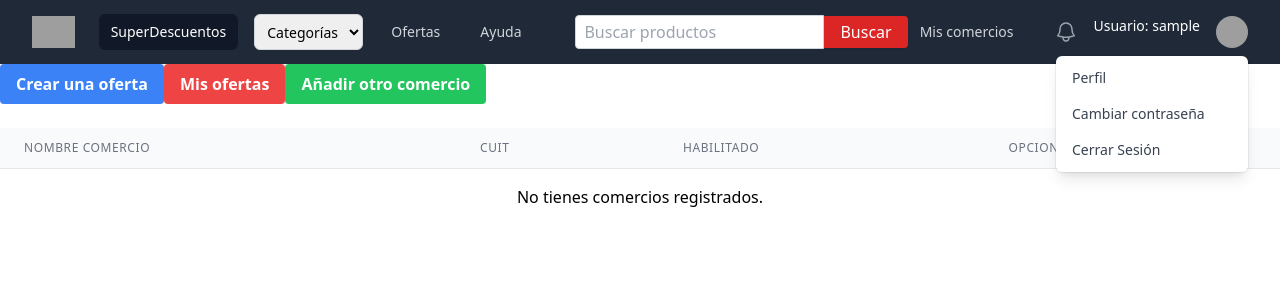
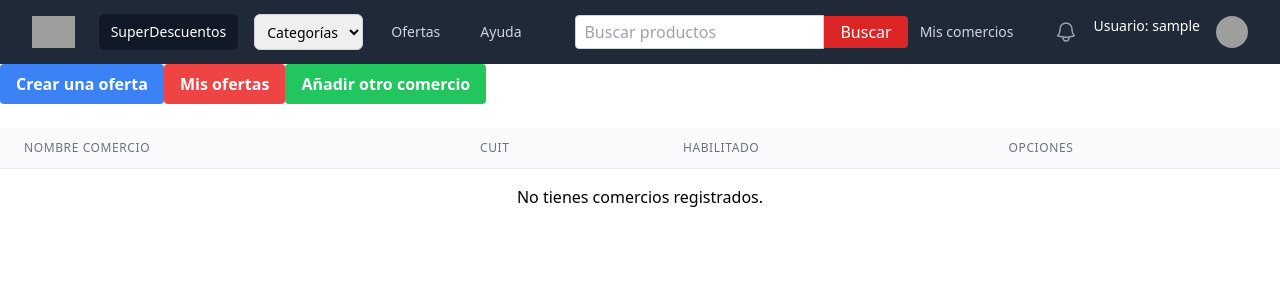
Before and after one commit to pablomarello/proyecto_descuentos2, a Django app: page /oferente/lista_comercios/ in a window 1280 px wide. Shown: the top 300 px of the page. Run offline with Django 5.2, Linux system fonts and the light colour scheme; the visitor is signed in with stand-in values (Sample User, id 1); data that the repository does not hold is empty; parts of the project's set-up code (start-up, migrations or seed data) failed here and were passed over; some libraries are stand-ins or nearby versions; grey boxes are pictures that could not be loaded.

Commit message:
modificacion del base y cerrar sesion

```diff
--- a/templates/base.html
+++ b/templates/base.html
@@ -115,12 +115,13 @@
                 </button>
               </div>
 
-              <div class="absolute right-0 z-10 mt-2 w-48 origin-top-right rounded-md bg-white py-1 shadow-lg ring-1 ring-black ring-opacity-5 focus:outline-none" role="menu" aria-orientation="vertical" aria-labelledby="user-menu-button" tabindex="-1">
+              <div id="user-menu" class=" hidden absolute right-0 z-10 mt-2 w-48 origin-top-right rounded-md bg-white py-1 shadow-lg ring-1 ring-black ring-opacity-5 focus:outline-none" role="menu" aria-orientation="vertical" aria-labelledby="user-menu-button" tabindex="-1">
                 <!-- Active: "bg-gray-100", Not Active: "" -->
-                <a href="#" class="block px-4 py-2 text-sm text-gray-700" role="menuitem" tabindex="-1" id="user-menu-item-0">Perfil</a>
-                <a href="{%url 'reset_password'%}" class="block px-4 py-2 text-sm text-gray-700" role="menuitem" tabindex="-1" id="user-menu-item-1">Cambiar contraseña</a>
-                <a href="{% url 'cerrar_sesion' %}" class="block px-4 py-2 text-sm text-gray-700" role="menuitem" tabindex="-1" id="user-menu-item-2">Cerrar Sesión</a>
+                <a href="#" class="block px-4 py-2 text-sm text-gray-700" role="menuitem" tabindex="-1" id="menu-item-0">Perfil</a>
+                <a href="{%url 'reset_password'%}" class="block px-4 py-2 text-sm text-gray-700" role="menuitem" tabindex="-1" id="menu-item-1">Cambiar contraseña</a>
+                <a href="{% url 'cerrar_sesion' %}" class="block px-4 py-2 text-sm text-gray-700" role="menuitem" tabindex="-1" id="menu-item-2">Cerrar Sesión</a>
               </div>
+
               {% else %}
               <div class="flex space-x-4">
                 <!-- Current: "bg-gray-900 text-white", Default: "text-gray-300 hover:bg-gray-700 hover:text-white" -->
@@ -155,6 +156,11 @@
     function onSubmit(token) {
       document.getElementById("demo-form").submit();
     }
+    document.getElementById('user-menu-button').addEventListener('click', function() {
+    const menu = document.getElementById('user-menu');
+    menu.classList.toggle('hidden');  // Alterna la clase hidden
+});
+
   </script>
   {% block content %}
   {% endblock %}
--- a/usuario/forms.py
+++ b/usuario/forms.py
@@ -70,8 +70,9 @@ class UsuarioCreationForm(UserCreationForm):
 
 class LogeoForm(forms.Form):
 
-    usuario= forms.CharField(max_length=50)
-    contraseña= forms.CharField(widget=forms.PasswordInput)
+    usuario= forms.CharField(max_length=50, widget=forms.TextInput(attrs={'autocomplete': 'off'})
+    )
+    contraseña= forms.CharField(widget=forms.PasswordInput(attrs={'autocomplete': 'off'}))
     captcha  =  ReCaptchaField (
         public_key =RECAPTCHA_PUBLIC_KEY,
         private_key = RECAPTCHA_PRIVATE_KEY,
--- a/usuario/models.py
+++ b/usuario/models.py
@@ -41,14 +41,8 @@ class UsuarioManager(BaseUserManager):
         user.set_password(password)
         user.save(using=self.db)
         return user
-    #crear usuario basico
-    def create_user(self, username, email,is_staff, password=None, **extra_fields):
-        return self._create_user(username, email, password,is_staff, False, False, **extra_fields)
+
     #crear usuario administrador
-
-    def create_superuser(self,username,email,password = None, **extra_fields):
-        return self._create_user(username, email, password, True, True, True, **extra_fields)
-
      # Crear superusuario
     def create_superuser(self, username, email, password=None, **extra_fields):
         extra_fields.setdefault('is_staff', True)
--- a/usuario/views.py
+++ b/usuario/views.py
@@ -164,7 +164,7 @@ def iniciar_sesion(request):
 def cerrar_sesion(request):
     logout(request)
     messages.success(request, 'Sesión cerrada')
-    return render(request,'base.html')
+    return redirect('login')
 
 #cambiar contraseña
 
```
Also changed, not shown: oferente/migrations/0010_alter_oferente_cuit_alter_oferente_nombrecomercio.py (added).
